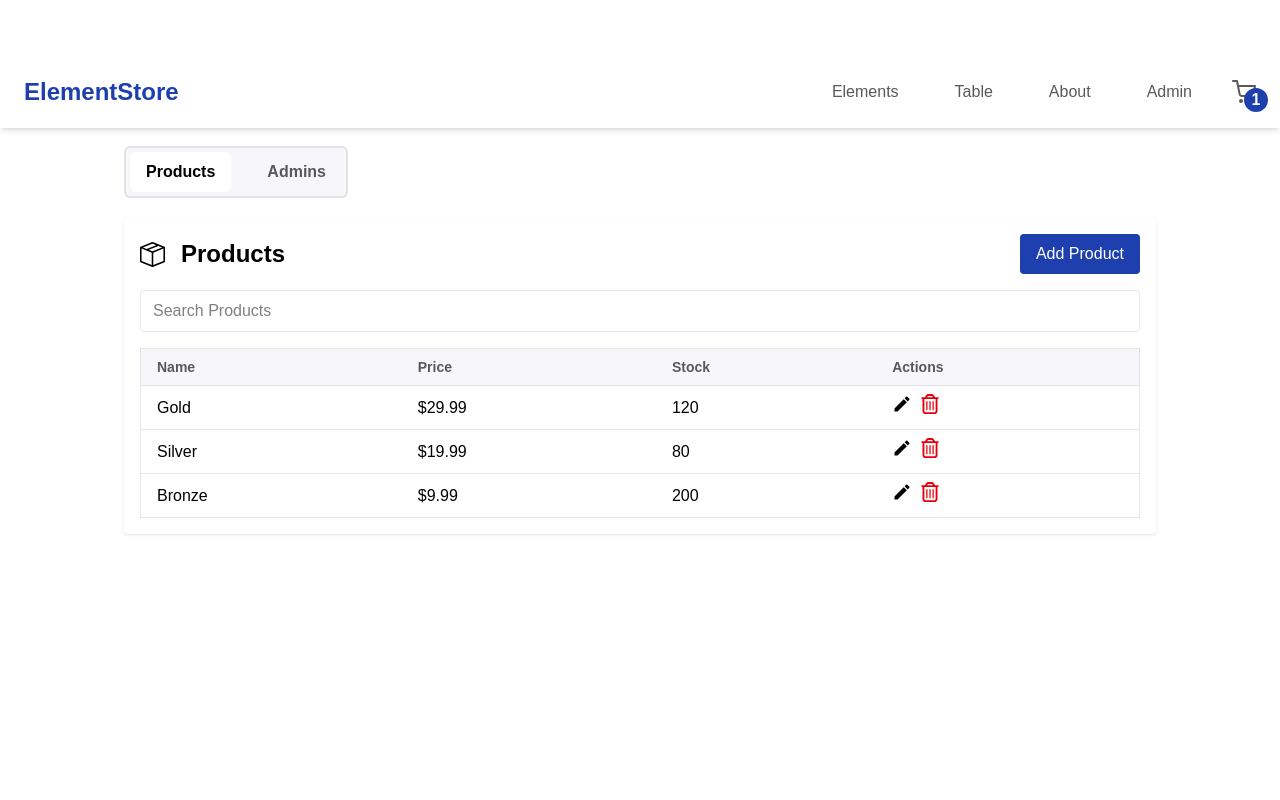
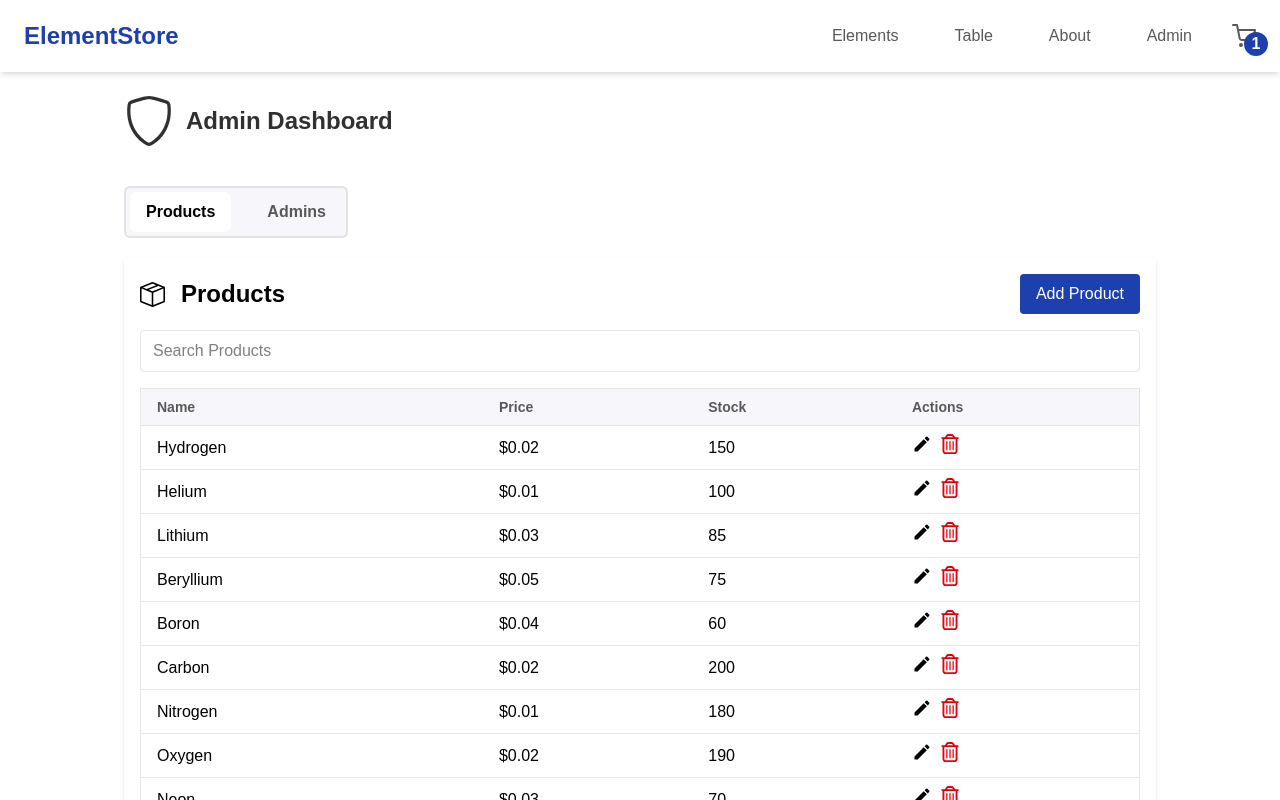
Before and after one commit to clr-cera/Web_2025_1, a Next.js app in the folder frontend/: page /Admin in a window 1280 px wide. Shown: the top 800 px of the page. Built offline with nearby package versions, Linux system fonts and the light colour scheme; data requests are answered from the project's data file.

Commit message:
admin page com json-server

```diff
--- a/frontend/src/app/Admin/components/AdminTable.tsx
+++ b/frontend/src/app/Admin/components/AdminTable.tsx
@@ -1,8 +1,10 @@
-// src/components/AdminsTable.tsx
-import React from 'react';
-import { BsShield } from 'react-icons/bs';
+// src/components/AdminTable.tsx
+"use client";
+
+import React, { useState } from 'react';
 import { MdEdit } from 'react-icons/md';
 import { FaRegTrashCan } from 'react-icons/fa6';
+import { BsShield } from 'react-icons/bs';
 
 export interface Admin {
   id: number;
@@ -16,21 +18,30 @@ interface AdminsTableProps {
 }
 
 export const AdminsTable: React.FC<AdminsTableProps> = ({ data = [] }) => {
+  const [searchTerm, setSearchTerm] = useState("");
+
+  const filteredData = data.filter((user) =>
+    user.name.toLowerCase().includes(searchTerm.toLowerCase()) ||
+    user.email.toLowerCase().includes(searchTerm.toLowerCase())
+  );
+
   return (
     <section className="bg-white shadow rounded p-4 mt-5">
       <div className="flex justify-between items-center mb-4">
         <div className="flex items-center space-x-2">
-          <BsShield size={25} />
-          <h2 className="ml-2 text-2xl font-semibold">Admins</h2>
+          <BsShield size={22} />
+          <h2 className="ml-2 text-2xl font-semibold">Users</h2>
         </div>
         <button className="bg-primary-blue hover:bg-secondary-blue text-white font-medium px-4 py-2 rounded cursor-pointer">
-          Add Admin
+          Add User
         </button>
       </div>
 
       <input
         type="text"
-        placeholder="Search Admins"
+        placeholder="Search by name or email"
+        value={searchTerm}
+        onChange={(e) => setSearchTerm(e.target.value)}
         className="w-full px-3 py-2 border border-border-gray rounded mb-4"
       />
 
@@ -45,11 +56,11 @@ export const AdminsTable: React.FC<AdminsTableProps> = ({ data = [] }) => {
             </tr>
           </thead>
           <tbody>
-            {data.map(item => (
-              <tr key={item.id} className="border-t border-border-gray">
-                <td className="py-2 px-4 font-semibold">{item.name}</td>
-                <td className="py-2 px-4">{item.email}</td>
-                <td className="py-2 px-4">{item.role}</td>
+            {filteredData.map((admin) => (
+              <tr key={admin.id} className="border-t border-border-gray">
+                <td className="py-2 px-4">{admin.name}</td>
+                <td className="py-2 px-4">{admin.email}</td>
+                <td className="py-2 px-4">{admin.role}</td>
                 <td className="py-2 px-4 space-x-2">
                   <button className="text-black">
                     <MdEdit size={20} />
@@ -60,6 +71,13 @@ export const AdminsTable: React.FC<AdminsTableProps> = ({ data = [] }) => {
                 </td>
               </tr>
             ))}
+            {filteredData.length === 0 && (
+              <tr>
+                <td colSpan={4} className="text-center py-4 text-text-gray">
+                  No users found.
+                </td>
+              </tr>
+            )}
           </tbody>
         </table>
       </div>
--- a/frontend/src/app/Admin/components/ProductTable.tsx
+++ b/frontend/src/app/Admin/components/ProductTable.tsx
@@ -1,5 +1,7 @@
 // src/components/ProductsTable.tsx
-import React from 'react';
+"use client";
+
+import React, { useState } from 'react';
 import { BsBoxSeam } from 'react-icons/bs';
 import { MdEdit } from 'react-icons/md';
 import { FaRegTrashCan } from 'react-icons/fa6';
@@ -16,6 +18,12 @@ interface ProductsTableProps {
 }
 
 export const ProductsTable: React.FC<ProductsTableProps> = ({ data = [] }) => {
+  const [searchTerm, setSearchTerm] = useState("");
+
+  const filteredData = data.filter((item) =>
+    item.name.toLowerCase().includes(searchTerm.toLowerCase())
+  );
+
   return (
     <section className="bg-white shadow rounded p-4 mt-5">
       <div className="flex justify-between items-center mb-4">
@@ -23,7 +31,7 @@ export const ProductsTable: React.FC<ProductsTableProps> = ({ data = [] }) => {
           <BsBoxSeam size={25} />
           <h2 className="ml-2 text-2xl font-semibold">Products</h2>
         </div>
-        <button className="bg-primary-blue hover:bg-secondary-blue text-white font-medium px-4 py-2 rounded  cursor-pointer">
+        <button className="bg-primary-blue hover:bg-secondary-blue text-white font-medium px-4 py-2 rounded cursor-pointer">
           Add Product
         </button>
       </div>
@@ -31,6 +39,8 @@ export const ProductsTable: React.FC<ProductsTableProps> = ({ data = [] }) => {
       <input
         type="text"
         placeholder="Search Products"
+        value={searchTerm}
+        onChange={(e) => setSearchTerm(e.target.value)}
         className="w-full px-3 py-2 border border-border-gray rounded mb-4"
       />
 
@@ -45,7 +55,7 @@ export const ProductsTable: React.FC<ProductsTableProps> = ({ data = [] }) => {
             </tr>
           </thead>
           <tbody>
-            {data.map(item => (
+            {filteredData.map((item) => (
               <tr key={item.id} className="border-t border-border-gray">
                 <td className="py-2 px-4">{item.name}</td>
                 <td className="py-2 px-4 font-medium">${item.price}</td>
@@ -60,6 +70,13 @@ export const ProductsTable: React.FC<ProductsTableProps> = ({ data = [] }) => {
                 </td>
               </tr>
             ))}
+            {filteredData.length === 0 && (
+              <tr>
+                <td colSpan={4} className="text-center py-4 text-text-gray">
+                  No products found.
+                </td>
+              </tr>
+            )}
           </tbody>
         </table>
       </div>
--- a/frontend/src/app/Admin/page.tsx
+++ b/frontend/src/app/Admin/page.tsx
@@ -1,30 +1,52 @@
+// src/pages/Dashboard.tsx
+
 "use client"
 
-// src/pages/Dashboard.tsx
-import React, { useState } from 'react';
+import React, { useState, useEffect } from 'react';
 import { BsShield } from 'react-icons/bs';
 import { ProductsTable, Product } from './components/ProductTable';
 import { AdminsTable, Admin } from './components/AdminTable';
+import { fetchDashboardProducts } from '@/services/elementsServices';
+import { fetchUsers, User } from '@/services/adminServices'; // ajuste o caminho se for userService
 
 type Tab = 'products' | 'admins';
 
 export default function Page(){
   const [activeTab, setActiveTab] = useState<Tab>('products');
+  const [productsData, setProductsData] = useState<Product[]>([]);
+  const [loading, setLoading] = useState(true);
+  const [usersData, setUsersData] = useState<User[]>([]);
 
-  // Exemplo de dados; aqui você poderia usar fetch / context / redux etc.
-  const productsData: Product[] = [
-    { id: 1, name: 'Gold',   price: '29.99', stock: 120 },
-    { id: 2, name: 'Silver', price: '19.99', stock:  80 },
-    { id: 3, name: 'Bronze', price: '9.99',  stock: 200 },
-  ];
+
   const adminsData: Admin[] = [
-    { id: 1, name: 'Admin 1',   email: 'um@admin.com',   role: 'Admin' },
-    { id: 2, name: 'Admin 2',   email: 'dois@admin.com',   role: 'Admin' },
+    { id: 1, name: 'Admin 1', email: 'um@admin.com', role: 'Admin' },
+    { id: 2, name: 'Admin 2', email: 'dois@admin.com', role: 'Admin' },
     { id: 3, name: 'Admin 3', email: 'tres@admin.com', role: 'Admin' },
   ];
 
+useEffect(() => {
+  const loadData = async () => {
+    try {
+      const products = await fetchDashboardProducts();
+      const users = await fetchUsers();
+      setProductsData(products.map(product => ({
+        ...product,
+        price: String(product.price),
+      })));
+      setUsersData(users);
+    } catch (error) {
+      console.error('Erro ao buscar dados:', error);
+    } finally {
+      setLoading(false);
+    }
+  };
+
+  loadData();
+}, []);
+
+
   return (
-    <div className="px-15 max-w-6xl mx-auto text-black mt-14">
+    <div className="px-15 max-w-6xl mx-auto text-black pt-24">
       <header className="flex items-center space-x-3 mb-6">
         <div className="text-3xl">
           <BsShield size={50} className="text-text-gray-darker" />
@@ -62,9 +84,10 @@ export default function Page(){
 
       {/* Conteúdo dinâmico */}
       {activeTab === 'products' ? (
+        loading ? <p className="mt-10 text-gray-500">Carregando produtos...</p> :
         <ProductsTable data={productsData} />
       ) : (
-        <AdminsTable   data={adminsData}   />
+      <AdminsTable data={usersData.filter(user => user.role === 'Admin')} />
       )}
     </div>
   );
--- /dev/null
+++ b/frontend/src/services/adminServices.ts
@@ -0,0 +1,20 @@
+// src/services/adminService.ts
+
+export type User = {
+  id: number;
+  name: string;
+  email: string;
+  role: string;
+};
+
+const API_URL = "http://localhost:3001";
+
+export async function fetchUsers(): Promise<User[]> {
+  const res = await fetch(`${API_URL}/users`);
+
+  if (!res.ok) {
+    throw new Error("Erro ao buscar usuários");
+  }
+
+  return res.json();
+}
--- a/frontend/src/services/elementsServices.ts
+++ b/frontend/src/services/elementsServices.ts
@@ -24,8 +24,6 @@ export async function fetchAllElements(): Promise<ElementType[]> {
 }
 
 
-// src/services/elementService.ts
-
 export async function fetchElementsByCategory(category: string): Promise<ElementType[]> {
   const query = category === "All Elements" ? "" : `?category=${encodeURIComponent(category)}`;
   const res = await fetch(`http://localhost:3001/elements${query}`);
@@ -38,8 +36,6 @@ export async function fetchElementsByCategory(category: string): Promise<Element
 }
 
 
-// src/services/elementService.ts
-
 export async function fetchElementByName(name: string): Promise<ElementType | undefined> {
   const res = await fetch(`http://localhost:3001/elements?name=${encodeURIComponent(name)}`);
   if (!res.ok) throw new Error("Erro ao buscar elemento");
@@ -47,3 +43,23 @@ export async function fetchElementByName(name: string): Promise<ElementType | un
   const data = await res.json();
   return data[0]; // Como a busca retorna um array, pegamos o primeiro item
 }
+
+
+
+export async function fetchDashboardProducts(): Promise<{ id: number; name: string; price: number; stock: number }[]> {
+  const res = await fetch("http://localhost:3001/elements");
+
+  if (!res.ok) {
+    throw new Error("Erro ao carregar produtos");
+  }
+
+  const elements = await res.json();
+
+  // Mapeia os dados para o formato que o ProductsTable espera
+  return elements.map((e: any, index: number) => ({
+    id: e.atomic_number,
+    name: e.name,
+    price: e.price.toFixed(2),
+    stock: e.stock,
+  }));
+}
```
Also changed, not shown: frontend/db.json (+92 -29 lines).
